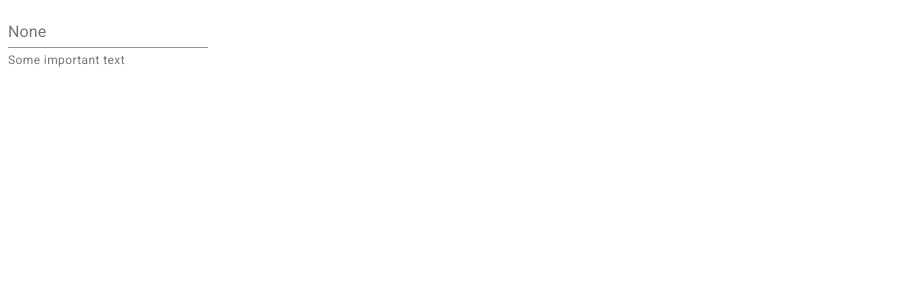
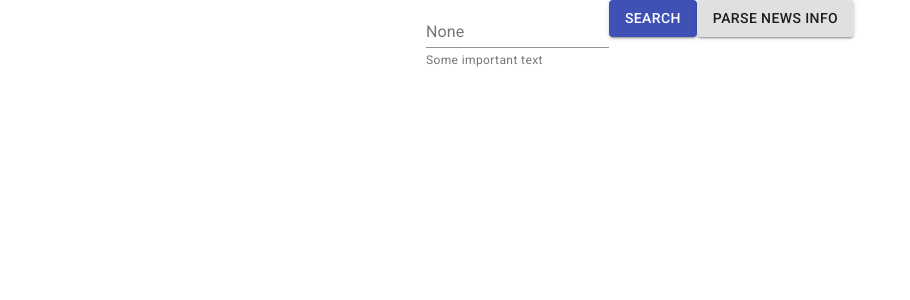
Before and after one commit to KendallWillard/myTeam-frontend, a React (Create React App) app: page / in a window 1280 px wide. Shown: the top 300 px of the page, without its empty margins (0-910 px from the left). Built offline with nearby package versions, Linux system fonts and the light colour scheme.

Commit message:
Retrieved most recent 100 news articles with keyword

```diff
--- a/src/TeamInput.js
+++ b/src/TeamInput.js
@@ -1,30 +1,63 @@
 import React from 'react';
 import { makeStyles } from '@material-ui/core/styles';
 import TextField from '@material-ui/core/TextField';
+import Button from '@material-ui/core/Button';
+const FIRST_HALF_BASE_URL = 'https://newsapi.org/v2/everything?q=',
+      SECOND_HALF_BASE_URL = '&sortBy=publishedAt&pageSize=100&apiKey=53818aecb0a14363aad6e7b4642074bf';
 
-const useStyles = makeStyles(theme => ({
-  container: {
-    display: 'flex',
-    flexWrap: 'wrap',
-  },
-  textField: {
-    marginLeft: theme.spacing(1),
-    marginRight: theme.spacing(1),
-    width: 200,
-  },
-}));
 
-export default function TextFieldMargins() {
-  const classes = useStyles();
+export default class TextFieldMargins extends React.Component {
+  state = {
+    teamName: '',
+    teamNews: []
+  }
 
+  handleChange = (event) => {
+    const { name, value } = event.target;
+    this.setState({
+      [name]: value
+    })
+  }
+
+  handleClick = (event) => {
+    console.log(this.state.teamName)
+    event.preventDefault();
+    fetch(`${FIRST_HALF_BASE_URL}${this.state.teamName}${SECOND_HALF_BASE_URL}`)
+    .then(response => response.json())
+    .then(teamNews => this.setState({teamNews}) )
+    .catch(error => console.error(error));
+  }
+
+  parseNewsArticles = () => {
+
+  }
+
+  render() {
     return (
-    <div className={classes.container}>
+      <div >
         <TextField
           label="None"
           id="margin-none"
-        className={classes.textField}
           helperText="Some important text"
+          name="teamName"
+          value={this.state.teamName}
+          onChange={this.handleChange}
         />
+
+        <Button
+          variant="contained"
+          color="primary"
+          onClick={this.handleClick}
+        >
+          Search
+        </Button>
+        <Button
+          variant="contained"
+          onClick={this.handleClick}
+        >
+          Parse News Info
+        </Button>
       </div>
     );
   }
+}
```
Lines whose indentation alone changed are shown as unchanged.
